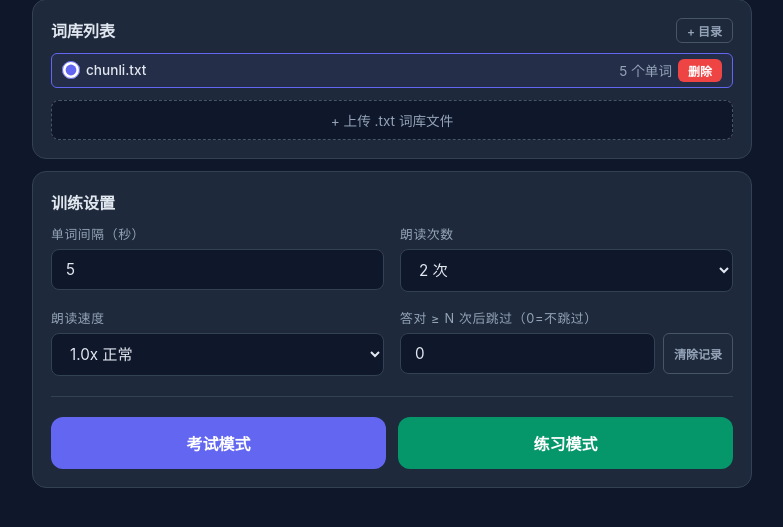
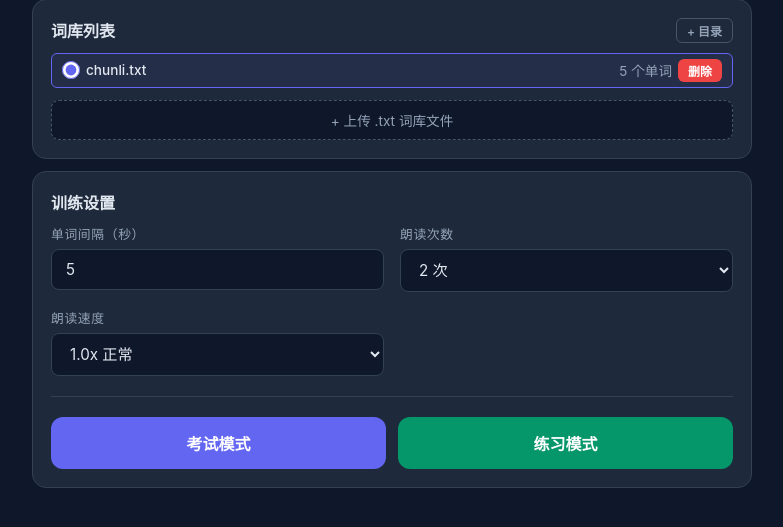
Before and after one commit to li-chunli/Listening-Practice, a Flask app: page / in a window 1280 px wide. Shown: the part 195-722 px from the top of the page, without its empty margins (248-1031 px from the left). Run offline with Flask 3, Linux system fonts and the light colour scheme.

Commit message:
移除掌握度（mastery）功能
删除答对跳过设置、清除记录按钮、/api/mastery 路由、
mastery.json 文件及所有相关读写逻辑。

Co-Authored-By: Claude Sonnet 4.6 <noreply@anthropic.com>

```diff
--- a/app.py
+++ b/app.py
@@ -14,21 +14,7 @@ app = Flask(__name__)
 
 BASE_DIR = os.path.dirname(os.path.abspath(__file__))
 WORDS_DIR = os.path.join(BASE_DIR, "word")
-MASTERY_FILE = os.path.join(BASE_DIR, "mastery.json")
 DICT_DB = os.path.join(BASE_DIR, "dict", "stardict.db")
-
-
-# ---- Mastery helpers ----
-def load_mastery():
-    if not os.path.exists(MASTERY_FILE):
-        return {}
-    with open(MASTERY_FILE) as f:
-        return json.load(f)
-
-
-def save_mastery(data):
-    with open(MASTERY_FILE, "w") as f:
-        json.dump(data, f, indent=2)
 
 
 # ---- Dictionary lookup ----
@@ -327,7 +313,6 @@ def list_files():
 @app.route("/api/words")
 def get_words():
     filename = request.args.get("file", "")
-    mastery_threshold = int(request.args.get("mastery", "0") or "0")
     try:
         directory = get_dir_path(request.args.get("dir", ""))
     except ValueError as e:
@@ -345,10 +330,6 @@ def get_words():
                     source.append(item)
     else:
         source = load_words_from_dir(directory)
-
-    if mastery_threshold > 0:
-        mastery = load_mastery()
-        source = [w for w in source if mastery.get(w["word"].lower(), 0) < mastery_threshold]
 
     return jsonify(source)
 
@@ -440,27 +421,6 @@ def add_wrong_word():
             fh.write(word + "\n")
     return jsonify({"ok": True})
 
-
-@app.route("/api/mastery", methods=["GET", "POST", "DELETE"])
-def mastery():
-    if request.method == "GET":
-        return jsonify(load_mastery())
-
-    elif request.method == "POST":
-        data = request.get_json(silent=True)
-        if not data or "word" not in data:
-            return jsonify({"error": "Missing 'word' field"}), 400
-        word = data["word"].lower().strip()
-        if not word:
-            return jsonify({"error": "Empty word"}), 400
-        mastery = load_mastery()
-        mastery[word] = mastery.get(word, 0) + 1
-        save_mastery(mastery)
-        return jsonify({"word": word, "count": mastery[word]})
-
-    elif request.method == "DELETE":
-        save_mastery({})
-        return jsonify({"ok": True})
 
 
 def _valid_mp3(data):
--- a/mastery.json
+++ /dev/null
@@ -1,3 +0,0 @@
-{
-  "education": 3
-}
--- a/templates/index.html
+++ b/templates/index.html
@@ -480,13 +480,6 @@
             <option value="1.2">1.2x</option>
             <option value="1.5">1.5x 快速</option>
           </select>
-        </div>
-        <div class="setting">
-          <label>答对 ≥ N 次后跳过（0=不跳过）</label>
-          <div style="display:flex;gap:8px;">
-            <input type="number" id="cfgMastery" value="0" min="0" max="99" step="1" style="flex:1;">
-            <button class="btn btn-outline btn-sm" onclick="resetMastery()" style="white-space:nowrap;">清除记录</button>
-          </div>
         </div>
       </div>
       <hr>
@@ -895,16 +888,6 @@ async function deleteFile(name) {
 }
 
 // ===================== START TRAINING =====================
-async function resetMastery() {
-  if (!confirm("确认清除所有掌握记录？此操作不可撤销。")) return;
-  try {
-    await fetch("/api/mastery", { method: "DELETE" });
-    showToast("已清除掌握记录");
-  } catch (e) {
-    showToast("清除失败", true);
-  }
-}
-
 async function startTraining(mode) {
   if (!selectedFile) {
     showToast("请先选择一个词库", true);
@@ -918,12 +901,9 @@ async function startTraining(mode) {
   intervalSec = parseInt(document.getElementById("cfgInterval").value) || 5;
   speakCount = parseInt(document.getElementById("cfgSpeakCount").value) || 2;
   speakRate = parseFloat(document.getElementById("cfgRate").value) || 1.0;
-  const masteryThreshold = parseInt(document.getElementById("cfgMastery").value) || 0;
-
-  // Load words (no mastery filter in practice mode)
+
   try {
     let url = "/api/words?file=" + encodeURIComponent(selectedFile) + dirParam();
-    if (masteryThreshold > 0 && mode === "exam") url += "&mastery=" + masteryThreshold;
     const res = await fetch(url);
     words = await res.json();
   } catch (e) {
@@ -951,7 +931,6 @@ async function startTraining(mode) {
   let infoStr = selectedFile + "  |  " + modeLabel;
   if (mode === "exam") {
     infoStr += "  |  " + intervalSec + "秒  |  朗读" + speakCount + "次";
-    if (masteryThreshold > 0) infoStr += "  |  掌握<" + masteryThreshold;
   }
   document.getElementById("trainInfo").textContent = infoStr;
 
@@ -1630,12 +1609,6 @@ function checkAnswer() {
     input.classList.add("correct-input");
     fb.textContent = "✓ 正确！ — " + currentWord.word;
     fb.className = "feedback correct-msg";
-    // Record mastery
-    fetch("/api/mastery", {
-      method: "POST",
-      headers: { "Content-Type": "application/json" },
-      body: JSON.stringify({ word: currentWord.word })
-    }).catch(() => {});
   } else {
     wrong++;
     wordResults[currentIndex] = "wrong";
```
